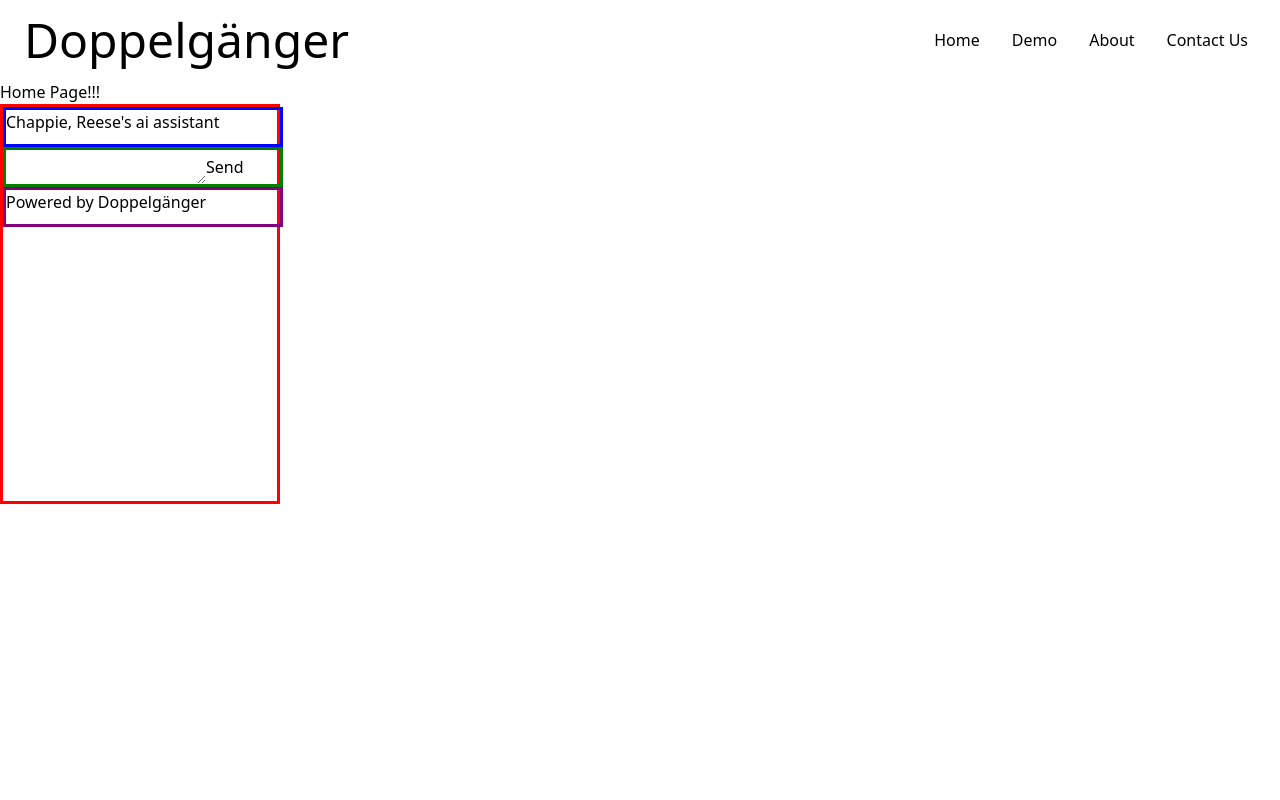
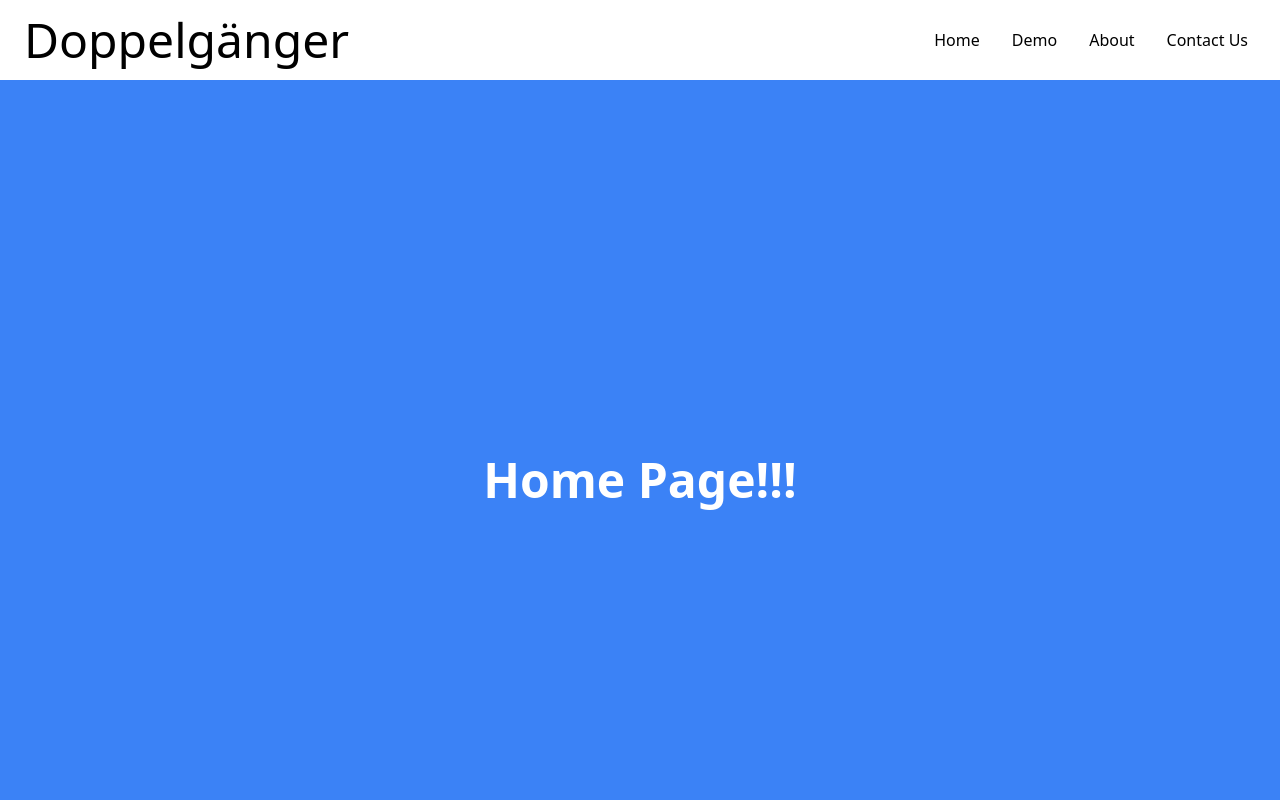
Before and after one commit to KeinoC/Doppleganger, a React (Create React App) app in the folder client/: page / in a window 1280 px wide. Shown: the top 800 px of the page. Built offline with nearby package versions, Linux system fonts and the light colour scheme.

Commit message:
placeholder css added

```diff
--- a/client/src/Doppelganger/Message.jsx
+++ b/client/src/Doppelganger/Message.jsx
@@ -27,8 +27,8 @@ console.log(chatHistory)
 
 return (
     <form value={newMessage} onSubmit={(e)=>handleSendMessage(e)} className="message-box-container">
-        <textarea value={newMessage.userMessage} onChange={handleNewMessage} className="message-box-text" type="text"></textarea>
-    <button className="send-button" type="submit"> Send </button>
+        <textarea value={newMessage.userMessage} onChange={handleNewMessage} className="message-box-text flex-grow resize-none py-2 px-4 rounded-lg border-gray-300" type="text"></textarea>
+    <button className="send-button bg-blue-500 hover:bg-blue-700 text-white font-bold py-2 px-4 rounded" type="submit"> Send </button>
     </form>
 )
 }
--- a/client/src/Home/HomePage.jsx
+++ b/client/src/Home/HomePage.jsx
@@ -1,12 +1,9 @@
 import React from "react";
 
-
 export default function Home() {
-
-
     return (
-
-        <div className="home-page">Home Page!!!</div>
-
+        <div className="min-h-screen flex items-center justify-center bg-blue-500">
+            <h1 className="text-5xl text-white font-bold">Home Page!!!</h1>
+        </div>
     )
 }
```
